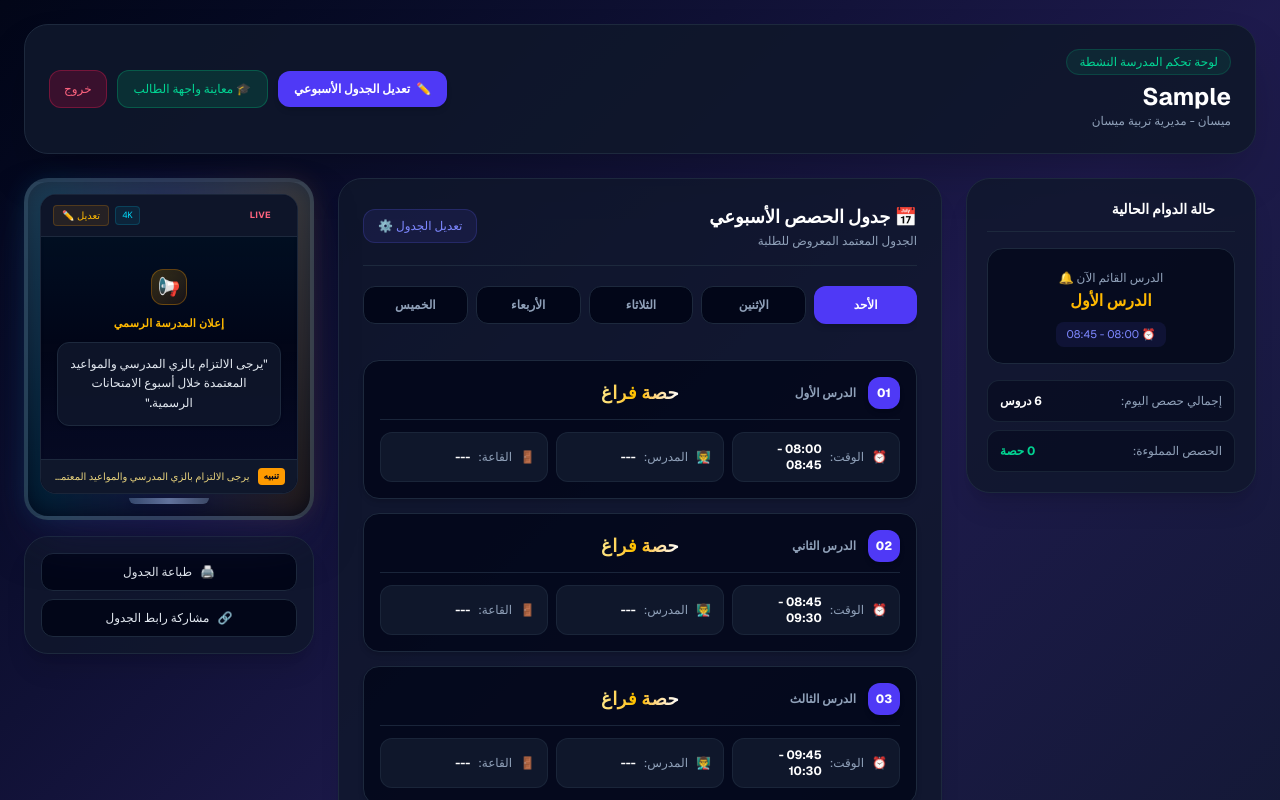
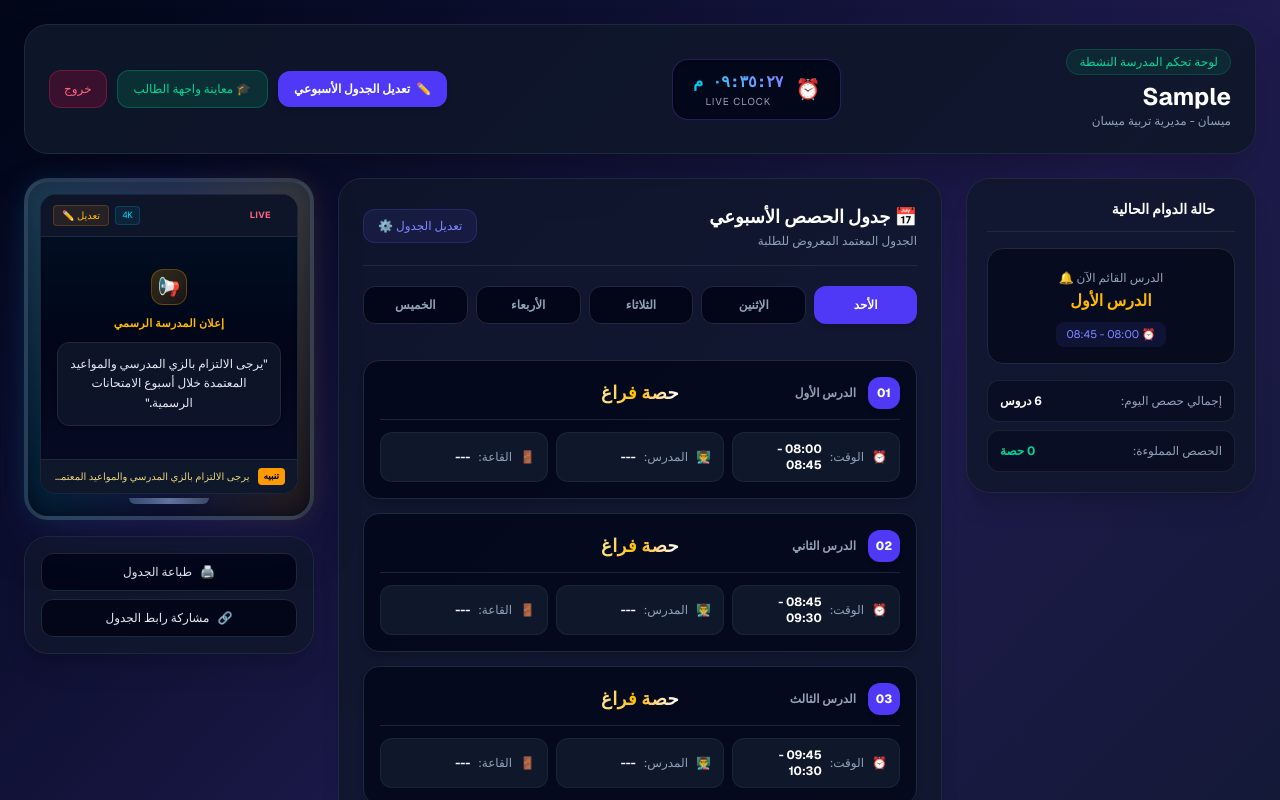
Before and after one commit to mobder2015-svg/smart-school-timetable, a Next.js app: page / in a window 1280 px wide. Both pictures are taken after typing "Sample", "Sample123" into the empty fields and a click on the button "تسجيل الدخول والبدء 🚀". Shown: the top 800 px of the page. Built offline with nearby package versions, Linux system fonts and the light colour scheme.

Commit message:
Add live digital wall clock widget with real-time sync

```diff
--- a/app/page.tsx
+++ b/app/page.tsx
@@ -53,6 +53,9 @@ export default function SmartSchoolTimetable() {
 
   const [selectedDay, setSelectedDay] = useState('sunday');
 
+  // حالة الساعة الحية
+  const [currentTime, setCurrentTime] = useState<string>('');
+
   // حالة الإعلان والتعديل
   const [announcement, setAnnouncement] = useState('يرجى الالتزام بالزي المدرسي والمواعيد المعتمدة خلال أسبوع الامتحانات الرسمية.');
   const [isEditingAnnouncement, setIsEditingAnnouncement] = useState(false);
@@ -67,6 +70,14 @@ export default function SmartSchoolTimetable() {
   });
 
   useEffect(() => {
+    // تفعيل الساعة الحية وتحديثها كل ثانية
+    const updateClock = () => {
+      const now = new Date();
+      setCurrentTime(now.toLocaleTimeString('ar-IQ', { hour: '2-digit', minute: '2-digit', second: '2-digit' }));
+    };
+    updateClock();
+    const timer = setInterval(updateClock, 1000);
+
     const savedAdmin = localStorage.getItem('isAdminAuthenticated');
     const savedSchoolName = localStorage.getItem('currentSchoolName');
     const schoolsList = localStorage.getItem('globalRegisteredSchools');
@@ -108,6 +119,8 @@ export default function SmartSchoolTimetable() {
       }
       setCurrentView('dashboard');
     }
+
+    return () => clearInterval(timer);
   }, []);
 
   const handleSchoolLogin = (e: React.FormEvent) => {
@@ -317,7 +330,7 @@ export default function SmartSchoolTimetable() {
         </div>
       )}
 
-      {/* 2. واجهة المدرسة الرئيسية (Dashboard) */}
+      {/* 2. واجهة المدرسة الرئيسية (Dashboard) مع الساعة الجدارية */}
       {currentView === 'dashboard' && (
         <div className="max-w-7xl mx-auto space-y-6">
           <div className="bg-slate-900/90 border border-slate-800 rounded-3xl p-6 shadow-2xl flex flex-col sm:flex-row items-center justify-between gap-4">
@@ -326,6 +339,20 @@ export default function SmartSchoolTimetable() {
               <h1 className="text-2xl font-bold text-white mt-2">{schoolName}</h1>
               <p className="text-xs text-slate-400">{governorate} - {directorate}</p>
             </div>
+
+            {/* الساعة الجدارية الرقمية الحية في الشريط العلوي */}
+            <div className="bg-slate-950/90 border border-indigo-500/30 px-5 py-2.5 rounded-2xl shadow-inner flex items-center gap-3">
+              <span className="text-xl">⏰</span>
+              <div className="text-left" dir="ltr">
+                <div className="text-base font-mono font-black text-transparent bg-clip-text bg-gradient-to-r from-cyan-400 to-indigo-400">
+                  {currentTime || '00:00:00'}
+                </div>
+                <div className="text-[10px] text-slate-400 text-center uppercase tracking-widest">
+                  Live Clock
+                </div>
+              </div>
+            </div>
+
             <div className="flex items-center gap-2.5 flex-wrap w-full sm:w-auto">
               <button
                 onClick={() => setCurrentView('editor')}
@@ -452,7 +479,7 @@ export default function SmartSchoolTimetable() {
               </div>
             </div>
 
-            {/* الشريط الجانبي الأيسر: الشاشة التلفزيونية المصححة التداخل */}
+            {/* الشريط الجانبي الأيسر: الشاشة التلفزيونية */}
             <div className="lg:col-span-1 space-y-4">
 
               <div className="relative bg-gradient-to-b from-slate-800 via-slate-900 to-slate-950 border-4 border-slate-700/80 rounded-3xl p-3 shadow-2xl shadow-indigo-950/50 group">
@@ -461,7 +488,6 @@ export default function SmartSchoolTimetable() {
 
                 <div className="relative bg-slate-950 rounded-2xl overflow-hidden border border-slate-800/90 shadow-inner flex flex-col justify-between min-h-[300px]">
 
-                  {/* شريط علوي مصحح التداخل تماماً */}
                   <div className="bg-slate-900/95 border-b border-slate-800 px-3 py-2.5 flex items-center justify-between gap-2">
                     <div className="flex items-center gap-1.5 shrink-0">
                       <span className="w-2 h-2 rounded-full bg-rose-500 animate-ping"></span>
@@ -483,7 +509,6 @@ export default function SmartSchoolTimetable() {
                     </div>
                   </div>
 
-                  {/* جسم الشاشة مع فراغ داخلي مريح */}
                   <div className="p-4 flex-1 flex flex-col justify-center relative">
 
                     <div className="absolute inset-0 bg-gradient-to-b from-cyan-500/5 via-transparent to-indigo-500/5 pointer-events-none"></div>
@@ -525,7 +550,6 @@ export default function SmartSchoolTimetable() {
                     )}
                   </div>
 
-                  {/* شريط الإعلان السفلي المتناسق بدون تداخل */}
                   <div className="bg-slate-900 border-t border-slate-800 px-3 py-2 text-[10px] text-slate-300 flex items-center gap-2">
                     <span className="bg-amber-500 text-slate-950 font-extrabold px-1.5 py-0.5 rounded text-[9px] shrink-0">تنبيه</span>
                     <p className="font-medium text-amber-200/90 truncate">
```
